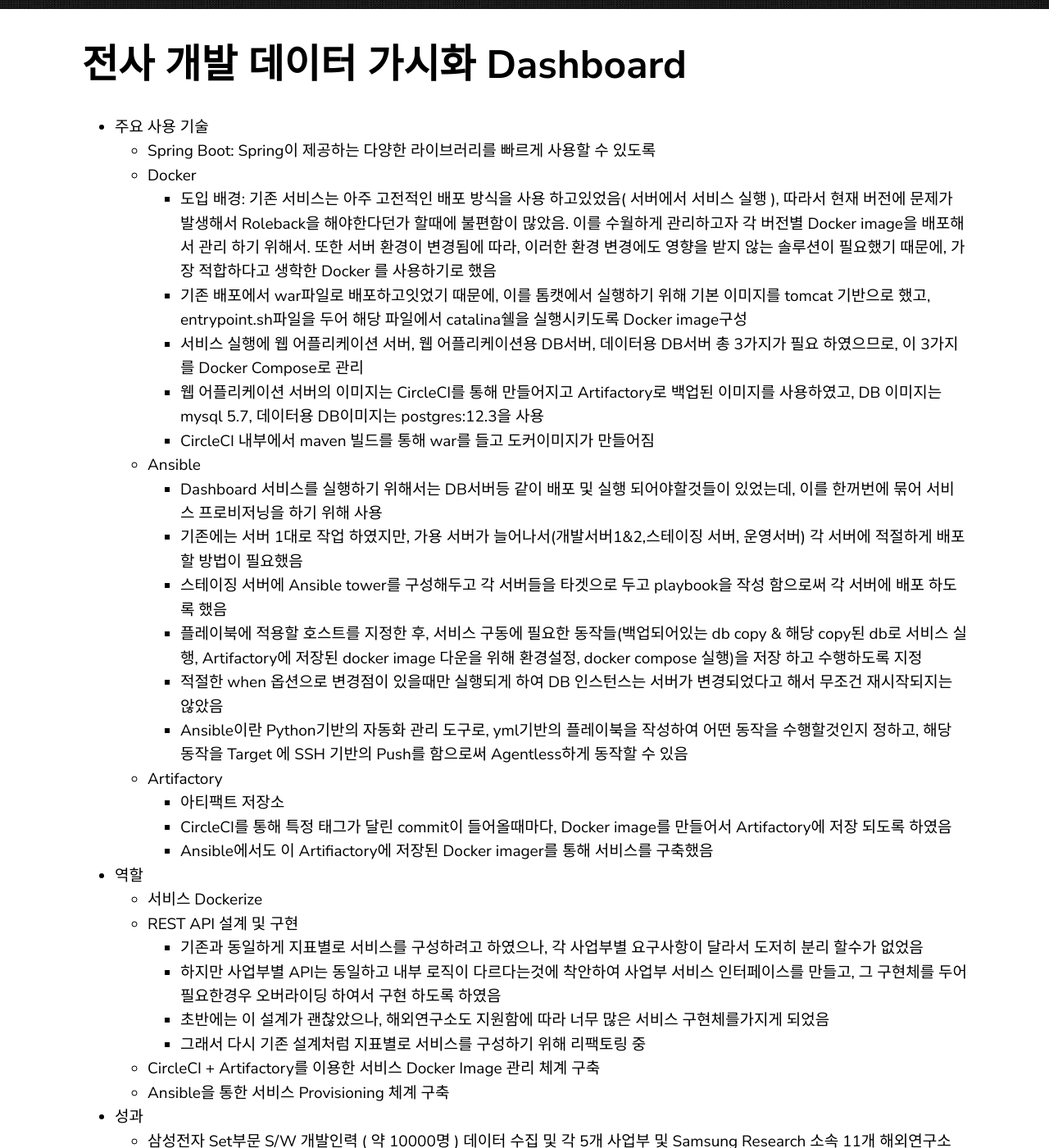
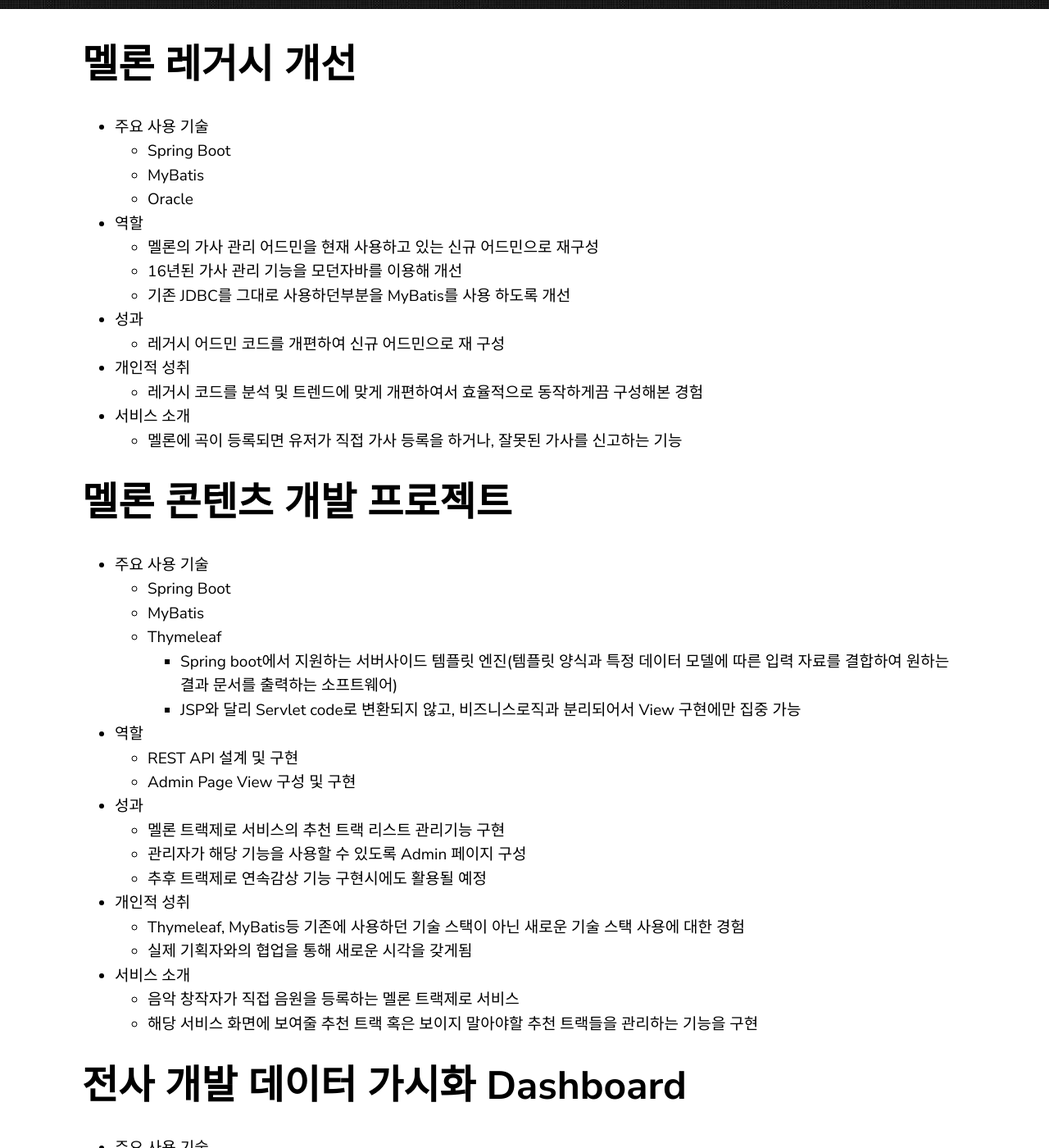
Before and after one commit to yoowonyoung/yoowonyoung.github.io, a Jekyll site: the page built from _posts/2020-08-25-Interview-04.md, in a window 1280 px wide and 1400 px high, scrolled down 460 px. Shown: the whole window at 82% size. Built offline with Jekyll 4.4.1, drawn with Linux system fonts in a browser that asks for light colours; comment, search, counter and statistics services are not loaded.

Commit message:
Update 2020-08-25-Interview-04.md

```diff
--- a/_posts/2020-08-25-Interview-04.md
+++ b/_posts/2020-08-25-Interview-04.md
@@ -5,6 +5,51 @@
 date: 2020-08-25 23:29:00 +09:00
 categories: Interview
 ---
+
+# 멜론 레거시 개선
+- 주요 사용 기술
+    * Spring Boot
+    * MyBatis
+    * Oracle
+
+- 역할
+    * 멜론의 가사 관리 어드민을 현재 사용하고 있는 신규 어드민으로 재구성
+    * 16년된 가사 관리 기능을 모던자바를 이용해 개선
+    * 기존 JDBC를 그대로 사용하던부분을 MyBatis를 사용 하도록 개선
+
+- 성과
+    * 레거시 어드민 코드를 개편하여 신규 어드민으로 재 구성
+
+- 개인적 성취
+    * 레거시 코드를 분석 및 트렌드에 맞게 개편하여서 효율적으로 동작하게끔 구성해본 경험
+
+- 서비스 소개
+    * 멜론에 곡이 등록되면 유저가 직접 가사 등록을 하거나, 잘못된 가사를 신고하는 기능
+
+# 멜론 콘텐츠 개발 프로젝트
+- 주요 사용 기술
+    * Spring Boot
+    * MyBatis
+    * Thymeleaf
+        + Spring boot에서 지원하는 서버사이드 템플릿 엔진(템플릿 양식과 특정 데이터 모델에 따른 입력 자료를 결합하여 원하는 결과 문서를 출력하는 소프트웨어)
+        + JSP와 달리 Servlet code로 변환되지 않고, 비즈니스로직과 분리되어서 View 구현에만 집중 가능
+
+- 역할
+    * REST API 설계 및 구현
+    * Admin Page View 구성 및 구현
+
+- 성과
+    * 멜론 트랙제로 서비스의 추천 트랙 리스트 관리기능 구현
+    * 관리자가 해당 기능을 사용할 수 있도록 Admin 페이지 구성
+    * 추후 트랙제로 연속감상 기능 구현시에도 활용될 예정
+
+- 개인적 성취
+    * Thymeleaf, MyBatis등 기존에 사용하던 기술 스택이 아닌 새로운 기술 스택 사용에 대한 경험
+    * 실제 기획자와의 협업을 통해 새로운 시각을 갖게됨
+
+- 서비스 소개
+    * 음악 창작자가 직접 음원을 등록하는 멜론 트랙제로 서비스
+    * 해당 서비스 화면에 보여줄 추천 트랙 혹은 보이지 말아야할 추천 트랙들을 관리하는 기능을 구현
 
 # 전사 개발 데이터 가시화 Dashboard
 
```
